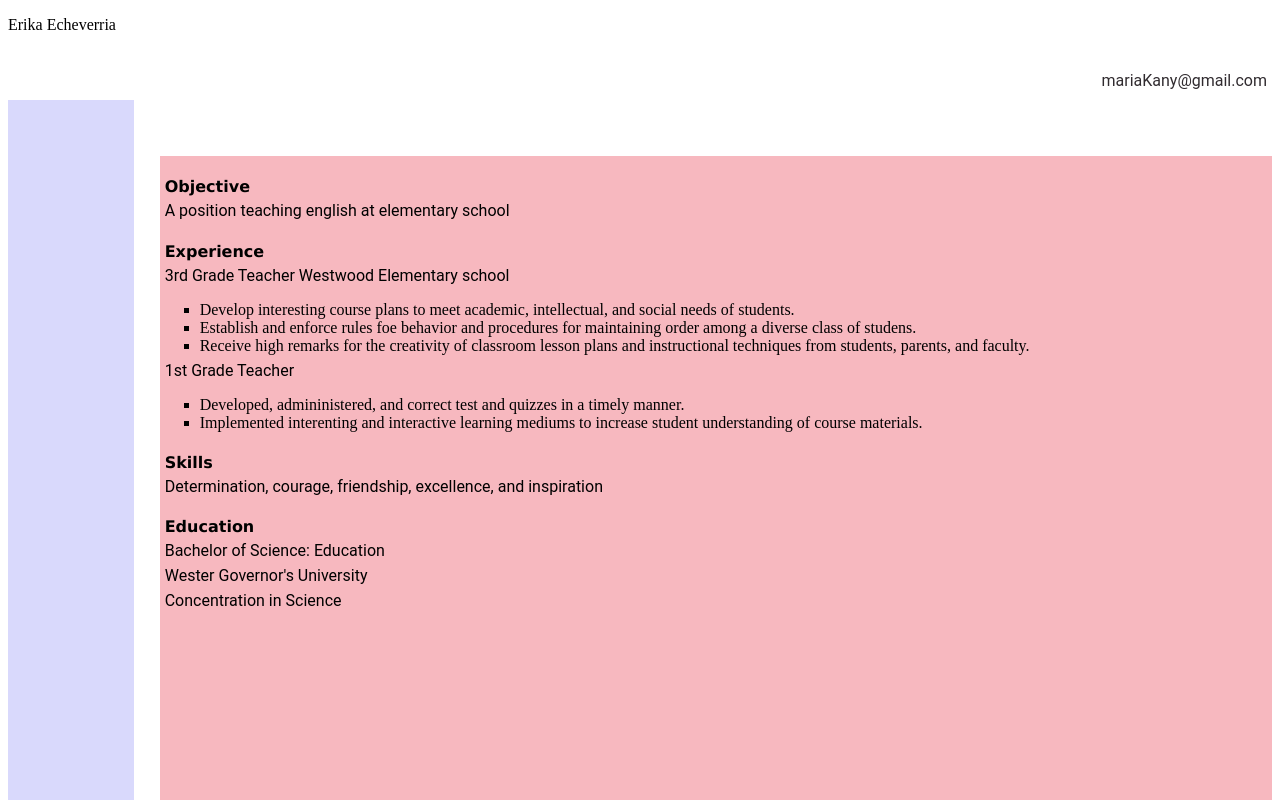
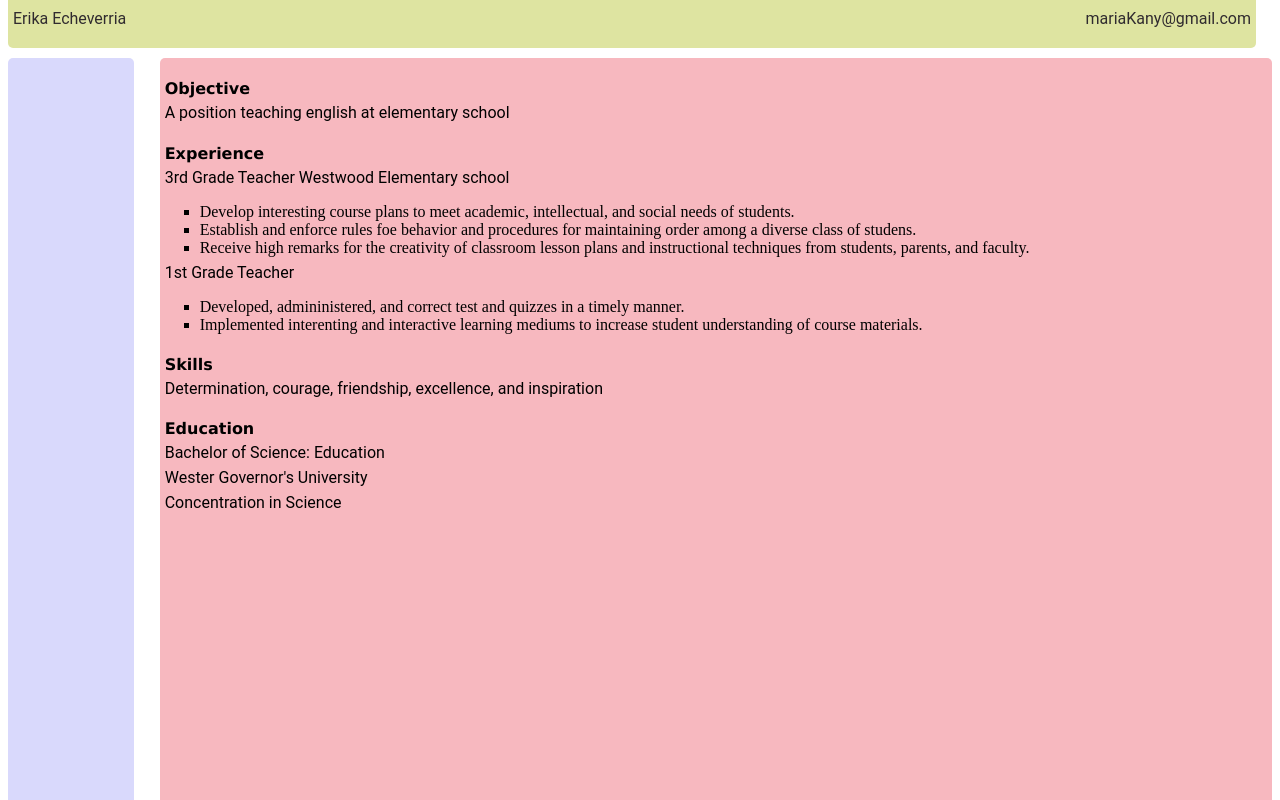
Before and after one commit to Carmen2031/Carmen2031.github.io, a plain HTML site: page index.html in a window 1280 px wide. Shown: the top 800 px of the page. Drawn offline with Linux system fonts and the light colour scheme.

Commit message:
Creating css
for my resume

```diff
--- a/stylesheet.css
+++ b/stylesheet.css
@@ -1,4 +1,12 @@
-margin-top: -20px;
+div {
+	border-radius: 5px;
+}
+
+#header {
+	z-index: 1;
+	position: fixed;
+	width: 97.5%;
+	margin-top: -20px;
 	height: 60px;
 	background-color: #DEE4A1;
 	margin-bottom: 10px;
```
